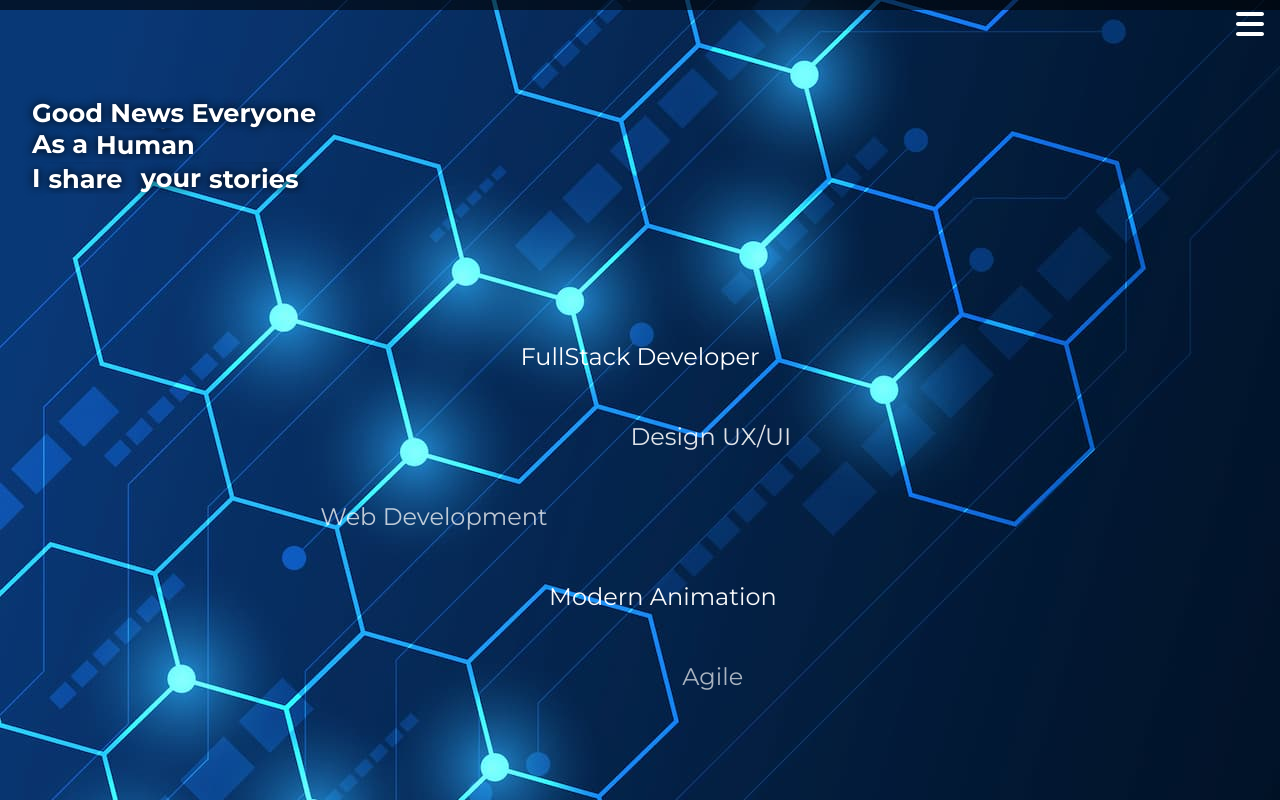
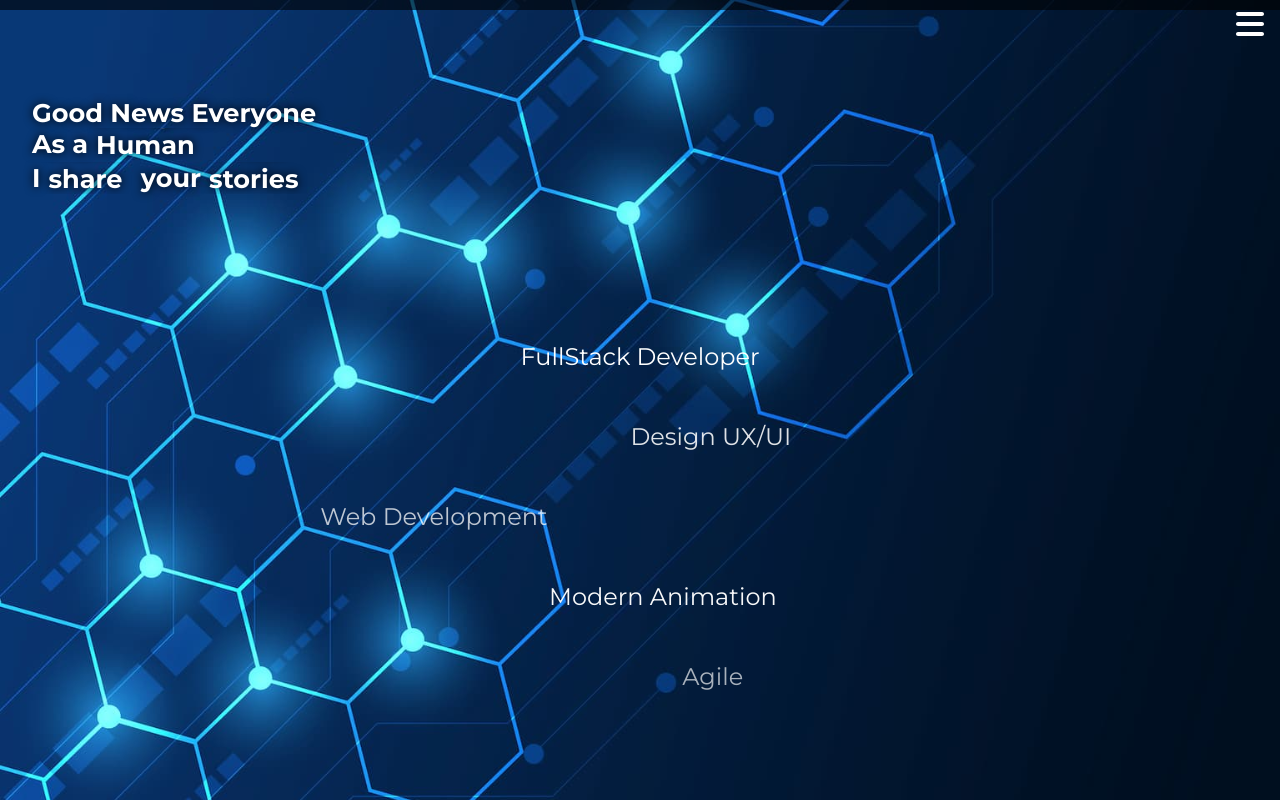
Before and after one commit to Lecuyer-Quentin/Portfolio-code, a React (Vite) app: page / in a window 1280 px wide. Shown: the top 800 px of the page. Built offline with nearby package versions, Linux system fonts and the light colour scheme.

Commit message:
modif background

```diff
--- a/src/assets/sass/_general.scss
+++ b/src/assets/sass/_general.scss
@@ -15,7 +15,7 @@ main {
     justify-content: space-between;
     align-items: center;
     background-image: url('../background/heroBackground.jpg');
-    // background-size:cover;
+    background-size:cover;
     // background-position: center;
     background-repeat: no-repeat;
     background-attachment: fixed;
--- a/src/assets/sass/main.css
+++ b/src/assets/sass/main.css
@@ -86,6 +86,7 @@ main {
   justify-content: space-between;
   align-items: center;
   background-image: url("../background/heroBackground.jpg");
+  background-size: cover;
   background-repeat: no-repeat;
   background-attachment: fixed;
 }
```
Also changed, not shown: 1 other file (tests, documents, lock files or other folders).
